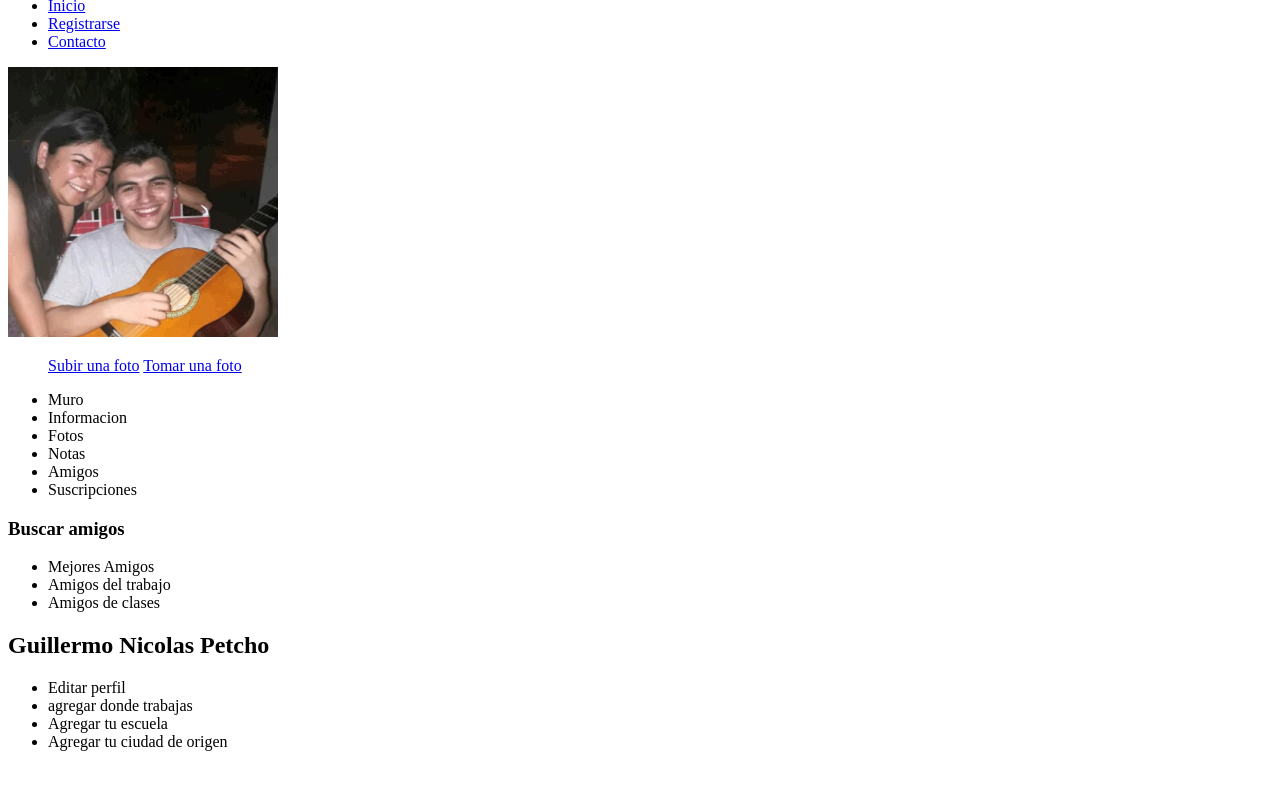
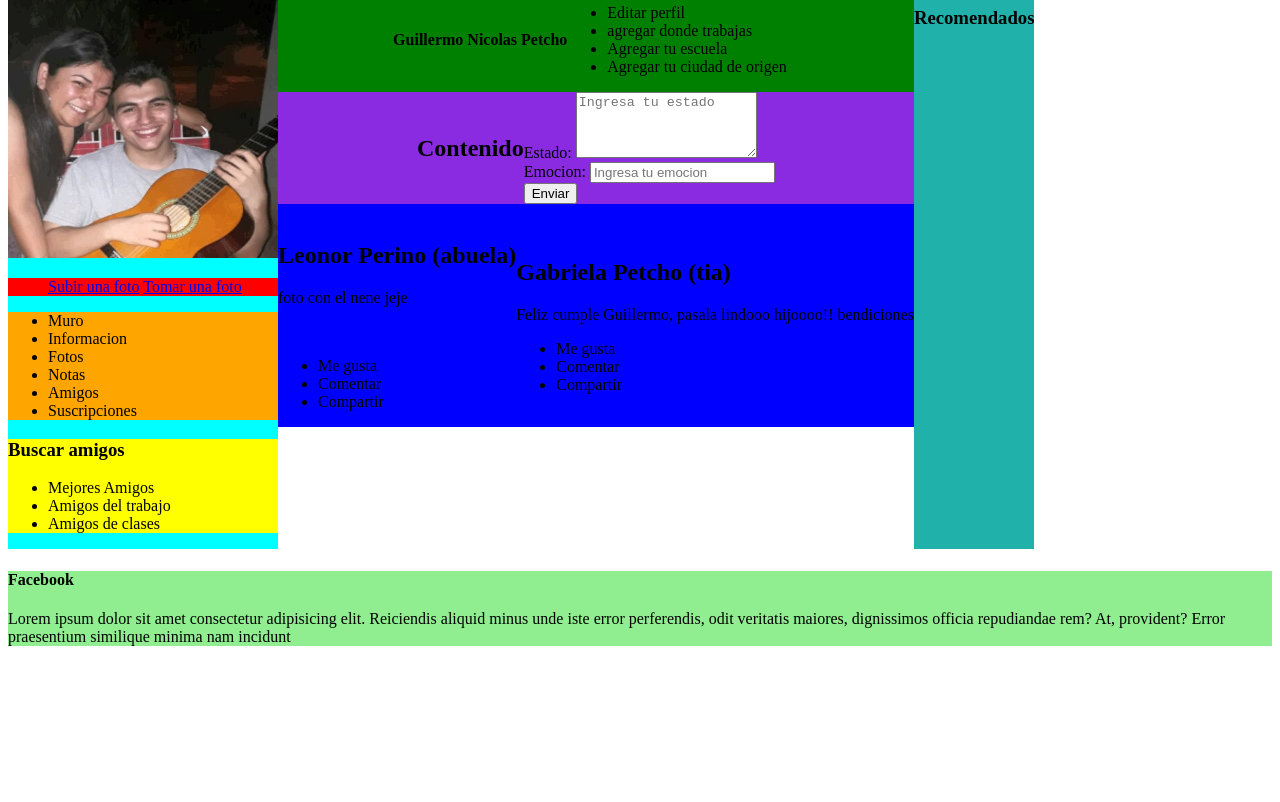
Before and after one commit to guillermopetcho/guillebook, a plain HTML site: page Index.html in a window 1280 px wide. Shown: the part 70-872 px from the top of the page. After the commit the page ends 800 px from the top, so only its background shows below. Drawn offline with Linux system fonts and the light colour scheme.

Commit message:
segundo testeo

```diff
--- a/Index.html
+++ b/Index.html
@@ -13,7 +13,6 @@
 
 <body>
     <header>
-
         <nav class="header__nav_index">
             <h1 class="header__nav_index_title">Guillebook</h1>
             <ul class="index__header">
@@ -28,10 +27,10 @@
                 </li>
             </ul>
         </nav>
-
     </header>
 
-    <main>
+    <main class="structure__main">
+        <section class="structure__section">
             <section class="perfil">
                 <div>
                     <img src="recurses/galeria/image__guitarra.jpg" alt="foto de perfil" class="header__perfil_image">
@@ -41,7 +40,7 @@
                 </div>
 
                 <div>
-                <nav>
+                    <nav class="perfil__nav">
                         <ul>
                             <a href="#"> Subir una foto</a>
                             <a href="#"> Tomar una foto</a>
@@ -49,7 +48,7 @@
                     </nav>
                 </div>
 
-            <div>
+                <div class="perfil__index">
                     <nav>
                         <ul>
                             <li>Muro</li>
@@ -61,10 +60,7 @@
                         </ul>
                     </nav>
                 </div>
-        </section>
-
-        <section>
-            <div>
+                <div class="perfil__social">
                     <nav>
                         <h3>Buscar amigos</h3>
                         <ul>
@@ -75,11 +71,11 @@
                     </nav>
                 </div>
             </section>
-
-        <section>
+            <section class="structure__muro">
+                <section class="contenedor__muro">
                     <H1>Guillermo Nicolas Petcho</H1>
-            <nav>
-                <ul>
+                    <nav class="muro__nav">
+                        <ul class="muro__li">
                             <li>Editar perfil</li>
                             <li>agregar donde trabajas</li>
                             <li>Agregar tu escuela</li>
@@ -94,7 +90,7 @@
                     </nav>
                 </section>
 
-        <section>
+                <section class="contenedor__muro_text">
                     <h2>Contenido</h2>
                     <form action="Estados" method="post">
                         <label for="Estado">Estado:</label>
@@ -107,7 +103,7 @@
                     </form>
                 </section>
 
-        <section class="contenido">
+                <section class="contenedor__contenido">
                     <div class="contenido__p1 publicacion_contenido">
                         <img src="" alt="">
                         <h2>Leonor Perino (abuela)</h2>
@@ -139,11 +135,12 @@
                     </div>
 
                 </section>
+            </section>
 
 
-
-        <aside>
+            <aside class="barra__social">
                 <article>
+                    <h3>Recomendados</h3>
                     <div>
                         <img src="" alt="">
                     </div>
@@ -168,12 +165,12 @@
                 </article>
 
             </aside>
+        </section>
 
 
 
 
-
-        <footer>
+        <footer class="footer__init">
             <h4>Facebook</h4>
             <p> Lorem ipsum dolor sit amet consectetur adipisicing elit. Reiciendis aliquid minus unde iste error perferendis, odit veritatis maiores, dignissimos officia repudiandae rem? At, provident? Error praesentium similique minima nam incidunt</p>
         </footer>
--- a/styles.css
+++ b/styles.css
@@ -1,4 +1,91 @@
+.header__nav_index{
+    display: flex;
+    height: 50px;
+    background-color: lightblue;
+    justify-content: space-between;
+}
+
+
+.header__nav_index_title{
+    margin-right: 20px;
+
+}
+
+.index__header{
+    display: flex;
+    align-items: end;
+}
+
+.index__header li {
+    list-style: none;
+    margin-left: 10px;
+    margin-right: 10px;
+}
+
 .header__perfil_image{
     height: 270px;
     width: 270px;
 }
+
+.structure__section{
+    display: flex;
+}
+
+
+.contenedor__muro{
+    display: flex;
+    justify-content: flex-start;
+}
+
+.perfil{
+    background-color: aqua;
+}
+
+.perfil__nav{
+    background-color: red;
+}
+
+.perfil__index{
+    background-color: orange;
+}
+
+.perfil__social{
+    background-color: yellow;
+}
+
+.structure__muro{
+    display: flex;
+    flex-direction: column;
+}
+
+
+
+.contenedor__muro{
+    background-color: green;
+    display: flex;
+    align-items: center;
+    justify-content: center;
+}
+
+.contenedor__muro_text{
+    background-color: blueviolet;
+    display: flex;
+    justify-content: center;
+    align-items: center;
+}
+
+.contenedor__contenido{
+    background-color: blue;
+    display: flex;
+    justify-content: center;
+    align-items: center;
+
+}
+
+.barra__social{
+    background-color: lightseagreen;
+}
+
+.footer__init{
+    background-color: lightgreen;
+}
```
Lines whose indentation alone changed are shown as unchanged.
